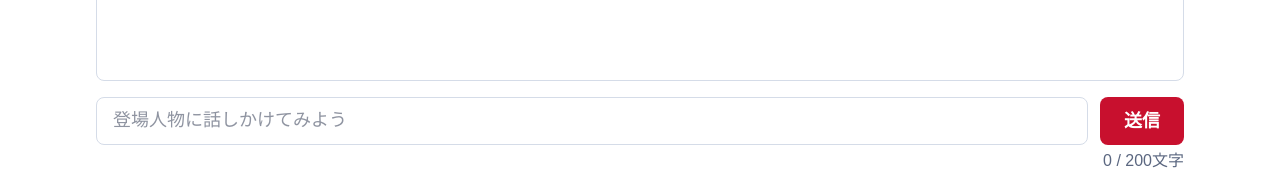
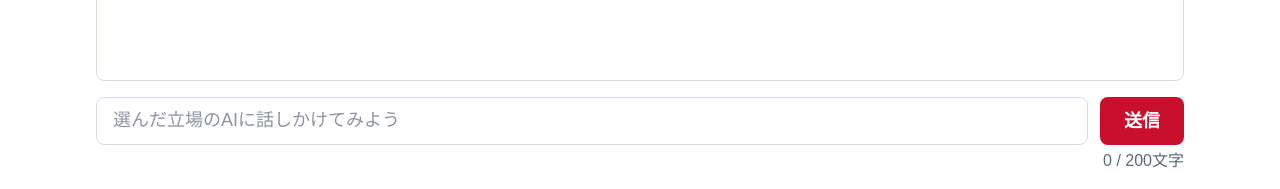
Before and after one commit to makun212/fall-hackathon-team4, a FastAPI app: page /student/chat in a window 1280 px wide. Shown: the part 611-800 px from the top of the page. Run offline with FastAPI, Linux system fonts and the light colour scheme.

Commit message:
Align role wording across app for issue #2

```diff
--- a/backend/main.py
+++ b/backend/main.py
@@ -1035,7 +1035,7 @@ def chat(
     # role_id はチャット画面のフォームから届く。見つからなければ None（アイコンは「AI」になる）
     role = find_role(role_id) if role_id else None
     # TODO: ここをAIのAPI呼び出しに置き換える
-    reply = f"（ダミー）「{message}」について、豊太郎として答えます。"
+    reply = f"（ダミー）「{message}」について、{role['name'] if role else '読者'}の立場から答えます。"
     return templates.TemplateResponse(
         request,
         "_message.html",
--- a/frontend/templates/index.html
+++ b/frontend/templates/index.html
@@ -72,7 +72,7 @@
       {% if role_id %}<input type="hidden" name="role_id" value="{{ role_id }}">{% endif %}
       <div class="flex gap-3">
         <input id="chat-message" name="message" required maxlength="200" autocomplete="off"
-               placeholder="登場人物に話しかけてみよう" aria-describedby="chat-count"
+               placeholder="選んだ立場のAIに話しかけてみよう" aria-describedby="chat-count"
                class="flex-1 min-w-0 min-h-12 px-4 bg-paper border border-line rounded-lg focus-visible:outline-2 focus-visible:outline-offset-2 focus-visible:outline-accent">
         {{ btn_primary("送信", busy_label="送信中…") }}
       </div>
```
Also changed, not shown: README.md.
